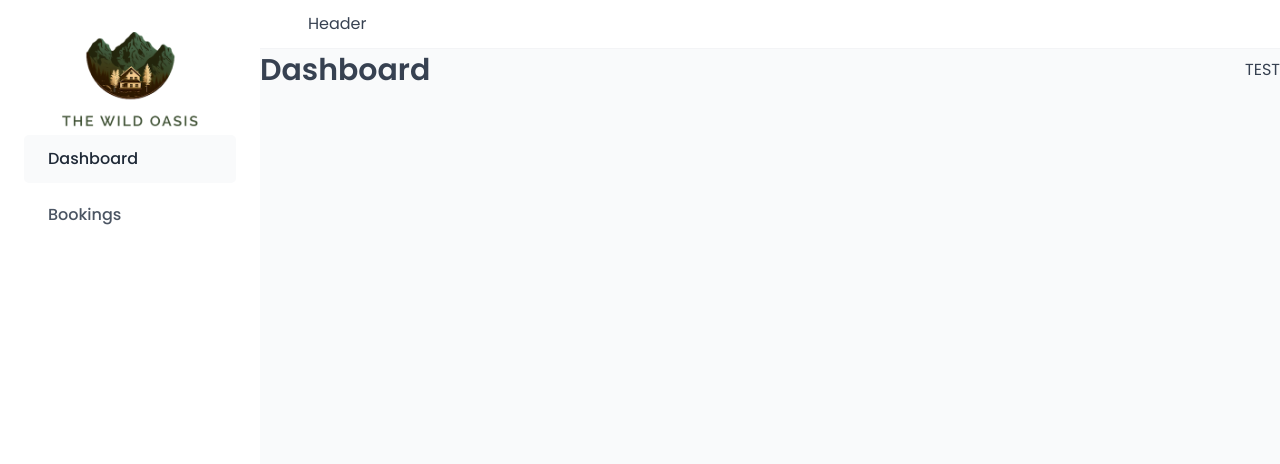
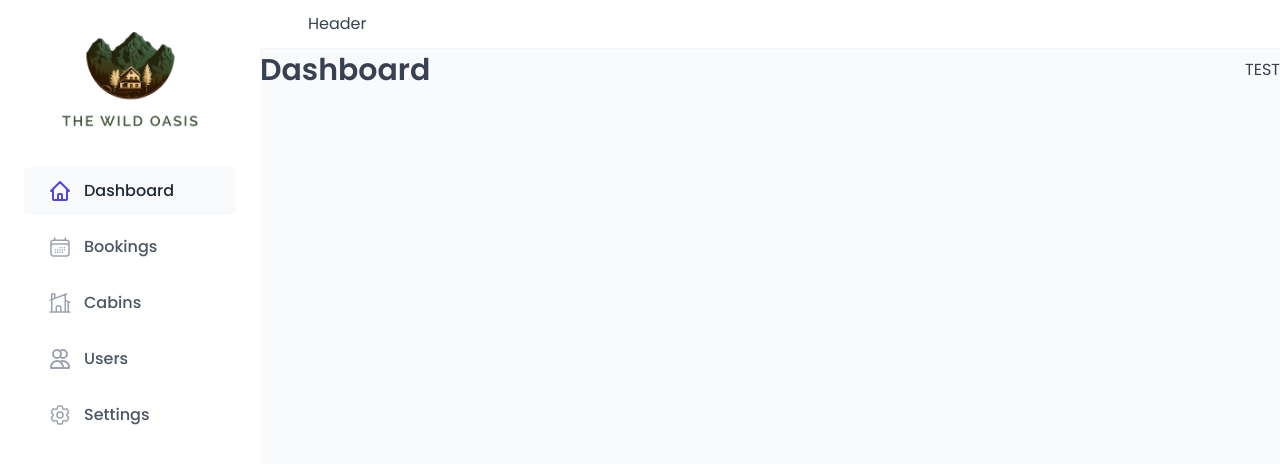
Before and after one commit to Pranav-Patani/wildoasis, a React (Vite) app: page /dashboard in a window 1280 px wide. Shown: the top 464 px of the page. Built offline with nearby package versions, Linux system fonts and the light colour scheme; a web font is replaced by a local one.

Commit message:
feat: add react icons to navigation in sidebar

```diff
--- a/package.json
+++ b/package.json
@@ -12,6 +12,7 @@
   "dependencies": {
     "react": "^19.0.0",
     "react-dom": "^19.0.0",
+    "react-icons": "^5.5.0",
     "react-router-dom": "^6.30.0",
     "styled-components": "^6.1.16"
   },
--- a/src/ui/MainNav.jsx
+++ b/src/ui/MainNav.jsx
@@ -1,6 +1,11 @@
+import { NavLink } from "react-router-dom";
 import styled from "styled-components";
-
-import { NavLink } from "react-router-dom";
+import { HiOutlineHome, HiOutlineUsers } from "react-icons/hi";
+import {
+  HiOutlineCalendarDays,
+  HiOutlineCog6Tooth,
+  HiOutlineHomeModern,
+} from "react-icons/hi2";
 
 const NavList = styled.ul`
   display: flex;
@@ -52,10 +57,34 @@
     <nav>
       <NavList>
         <li>
-          <StyledNavLink to="/dashboard">Dashboard</StyledNavLink>
+          <StyledNavLink to="/dashboard">
+            <HiOutlineHome />
+            <span>Dashboard</span>
+          </StyledNavLink>
         </li>
         <li>
-          <StyledNavLink to="/bookings">Bookings</StyledNavLink>
+          <StyledNavLink to="/bookings">
+            <HiOutlineCalendarDays />
+            <span>Bookings</span>
+          </StyledNavLink>
+        </li>
+        <li>
+          <StyledNavLink to="/cabins">
+            <HiOutlineHomeModern />
+            <span>Cabins</span>
+          </StyledNavLink>
+        </li>
+        <li>
+          <StyledNavLink to="/users">
+            <HiOutlineUsers />
+            <span>Users</span>
+          </StyledNavLink>
+        </li>
+        <li>
+          <StyledNavLink to="/settings">
+            <HiOutlineCog6Tooth />
+            <span>Settings</span>
+          </StyledNavLink>
         </li>
       </NavList>
     </nav>
--- a/src/ui/Sidebar.jsx
+++ b/src/ui/Sidebar.jsx
@@ -8,6 +8,9 @@
   padding: 3.2rem 2.4rem;
   border-bottom: 1px solid var(--color-grey-100);
   grid-row: 1 / -1;
+  display: flex;
+  flex-direction: column;
+  gap: 3.2rem;
 `;
 
 function Sidebar() {
```
Also changed, not shown: 1 other file (tests, documents, lock files or other folders).
